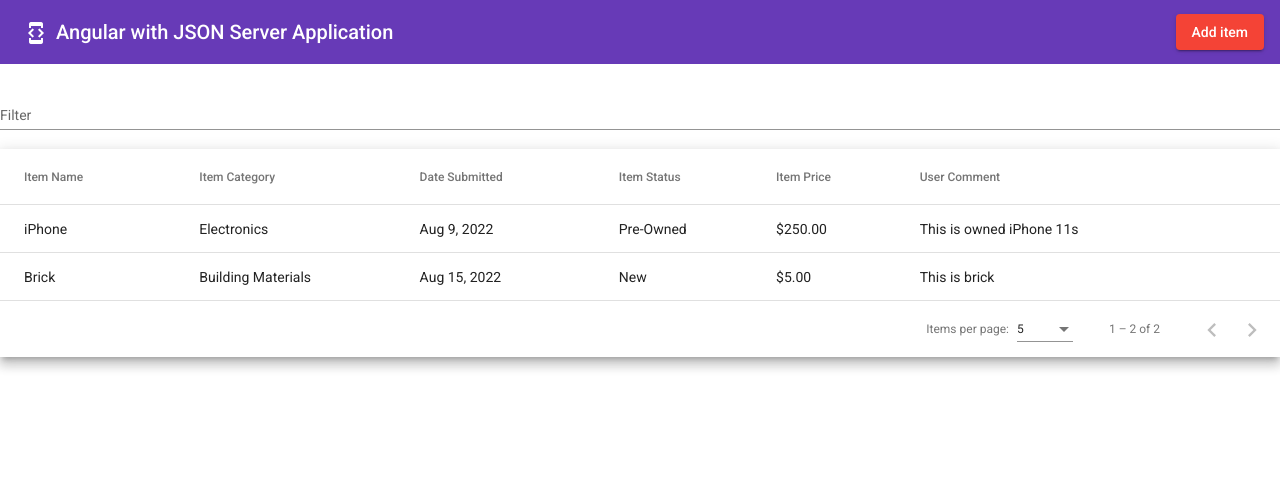
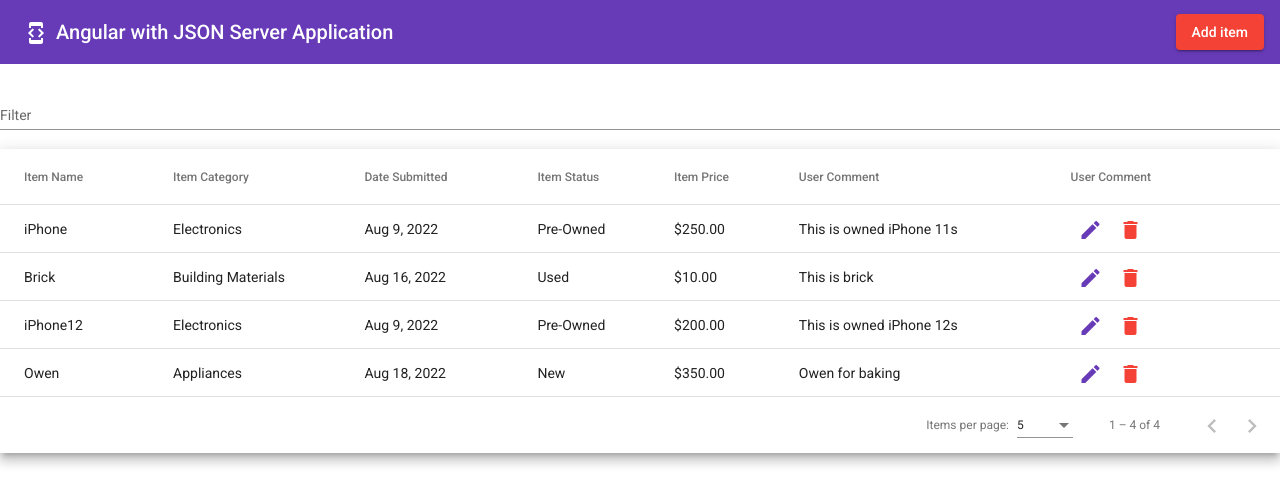
Before and after one commit to andriisavchuk/angular-crud-jsonserver, an Angular app: page / in a window 1280 px wide. Shown: the top 504 px of the page. Built offline with nearby package versions, Linux system fonts and the light colour scheme; data requests are answered from the project's data file.

Commit message:
added edit functionality

```diff
--- a/db.json
+++ b/db.json
@@ -12,21 +12,29 @@
     {
       "itemName": "Brick",
       "itemCategory": "Building Materials",
-      "dateSubmitted": "2022-08-15T04:00:00.000Z",
-      "itemStatus": "New",
-      "itemPrice": 5,
+      "dateSubmitted": "2022-08-16T04:00:00.000Z",
+      "itemStatus": "Used",
+      "itemPrice": 10,
       "userComment": "This is brick",
       "id": 2
+    },
+    {
+      "itemName": "iPhone12",
+      "itemCategory": "Electronics",
+      "dateSubmitted": "2022-08-09T04:00:00.000Z",
+      "itemStatus": "Pre-Owned",
+      "itemPrice": 200,
+      "userComment": "This is owned iPhone 12s",
+      "id": 3
+    },
+    {
+      "itemName": "Owen",
+      "itemCategory": "Appliances",
+      "dateSubmitted": "2022-08-18T04:00:00.000Z",
+      "itemStatus": "New",
+      "itemPrice": 350,
+      "userComment": "Owen for baking",
+      "id": 4
     }
-  ],
-  "comments": [
-    {
-      "id": 1,
-      "body": "some comment",
-      "postId": 1
-    }
-  ],
-  "profile": {
-    "name": "typicode"
-  }
+  ]
 }
--- a/src/app/add-item-dialog/add-item-dialog.component.ts
+++ /dev/null
@@ -1,59 +0,0 @@
-import { Component, OnInit } from '@angular/core';
-import { FormGroup, FormBuilder, Validators } from '@angular/forms';
-import { ApiService } from '../services/api.service';
-import {MatDialogRef} from "@angular/material/dialog";
-
-@Component({
-  selector: 'app-add-item-dialog',
-  templateUrl: './add-item-dialog.component.html',
-  styleUrls: ['./add-item-dialog.component.css'],
-})
-export class AddItemDialogComponent implements OnInit {
-  itemForm!: FormGroup;
-
-  itemsCategory = [
-    { category: 'Appliances' },
-    { category: 'Electronics' },
-    { category: 'Electrical' },
-    { category: 'Building Materials' },
-  ];
-
-  itemStatuses: string[] = ['New', 'Pre-Owned', 'Used'];
-  selectedStatus: string = '';
-
-  constructor(
-    private formBuilder: FormBuilder,
-    private api: ApiService,
-    private dialogRef: MatDialogRef<AddItemDialogComponent>
-  ) {}
-
-  ngOnInit(): void {
-    this.itemForm = this.formBuilder.group({
-      itemName: ['', Validators.required],
-      itemCategory: ['', Validators.required],
-      dateSubmitted: ['', Validators.required],
-      itemStatus: ['', Validators.required],
-      itemPrice: ['', Validators.required],
-      userComment: ['', Validators.required],
-    });
-
-    this.itemForm.get('itemStatus')?.valueChanges.subscribe((value) => {
-      this.selectedStatus = value;
-    });
-  }
-
-  saveItem() {
-    if (this.itemForm.valid) {
-      this.api.addItemToList(this.itemForm.value).subscribe({
-        next: (res) => {
-          alert('Item is added to the Data Base');
-          this.itemForm.reset();
-          this.dialogRef.close('saved');
-        },
-        error: () => {
-          alert('Error while adding the item to the Data Base');
-        },
-      });
-    }
-  }
-}
--- a/src/app/app.component.html
+++ b/src/app/app.component.html
@@ -8,7 +8,7 @@
   <span class="example-spacer"></span>
 
   <button
-    (click)="openAddItemDialog()"
+    (click)="openDialog()"
     mat-raised-button
     color="warn"
     aria-label="Add Item"
@@ -68,6 +68,20 @@
         <td mat-cell *matCellDef="let row">{{ row.userComment }}</td>
       </ng-container>
 
+      <!-- Action Column -->
+      <ng-container matColumnDef="action">
+        <th mat-header-cell *matHeaderCellDef mat-sort-header>User Comment</th>
+        <td mat-cell *matCellDef="let row">
+          <button mat-icon-button (click)="editItem(row)" color="primary">
+            <mat-icon>edit</mat-icon>
+          </button>
+
+          <button mat-icon-button color="warn">
+            <mat-icon>delete</mat-icon>
+          </button>
+        </td>
+      </ng-container>
+
       <tr mat-header-row *matHeaderRowDef="displayedColumns"></tr>
       <tr mat-row *matRowDef="let row; columns: displayedColumns"></tr>
 
--- a/src/app/app.component.ts
+++ b/src/app/app.component.ts
@@ -1,6 +1,6 @@
-import { Component, OnInit, ViewChild } from '@angular/core';
+import { Component, Inject, OnInit, ViewChild } from '@angular/core';
 import { MatDialog, MAT_DIALOG_DATA } from '@angular/material/dialog';
-import { AddItemDialogComponent } from './add-item-dialog/add-item-dialog.component';
+import { DialogComponent } from './dialog/dialog.component';
 import { ApiService } from './services/api.service';
 import { MatPaginator } from '@angular/material/paginator';
 import { MatSort } from '@angular/material/sort';
@@ -19,6 +19,7 @@ export class AppComponent implements OnInit {
     'itemStatus',
     'itemPrice',
     'userComment',
+    'action',
   ];
   dataSource!: MatTableDataSource<any>;
 
@@ -31,13 +32,15 @@ export class AppComponent implements OnInit {
     this.getAllItems();
   }
 
-  openAddItemDialog() {
-    const dialogRef = this.dialog.open(AddItemDialogComponent, {
+  openDialog() {
+    const dialogRef = this.dialog.open(DialogComponent, {
       width: '50%',
     });
 
     dialogRef.afterClosed().subscribe((result) => {
-      console.log(`Dialog result: ${result}`);
+      if (result === 'saved') {
+        this.getAllItems();
+      }
     });
   }
 
@@ -47,7 +50,7 @@ export class AppComponent implements OnInit {
         console.log(res);
         this.dataSource = new MatTableDataSource<any>(res);
         this.dataSource.paginator = this.paginator;
-        this.dataSource.sort = this.sort
+        this.dataSource.sort = this.sort;
       },
       error: (err) => {
         alert('Error while fetching the Items for Data Base');
@@ -63,4 +66,17 @@ export class AppComponent implements OnInit {
       this.dataSource.paginator.firstPage();
     }
   }
+
+  editItem(row: any) {
+    const dialogRef = this.dialog.open(DialogComponent, {
+      width: '50%',
+      data: row,
+    });
+
+    dialogRef.afterClosed().subscribe((result) => {
+      if (result === 'updated') {
+        this.getAllItems();
+      }
+    });
+  }
 }
--- a/src/app/add-item-dialog/add-item-dialog.component.html
+++ b/src/app/dialog/dialog.component.html
@@ -74,5 +74,5 @@
 
 <div mat-dialog-actions [align]="'end'">
   <button mat-raised-button color="warn" mat-dialog-close>Close</button>
-  <button mat-raised-button color="primary" (click)="saveItem()">Save</button>
+  <button mat-raised-button color="primary" (click)="saveItem()">{{ actionButton }}</button>
 </div>
--- /dev/null
+++ b/src/app/dialog/dialog.component.ts
@@ -0,0 +1,92 @@
+import { Component, Inject, OnInit } from '@angular/core';
+import { FormGroup, FormBuilder, Validators } from '@angular/forms';
+import { ApiService } from '../services/api.service';
+import { MAT_DIALOG_DATA, MatDialogRef } from '@angular/material/dialog';
+
+@Component({
+  selector: 'app-dialog',
+  templateUrl: './dialog.component.html',
+  styleUrls: ['./dialog.component.css'],
+})
+export class DialogComponent implements OnInit {
+  itemForm!: FormGroup;
+
+  itemsCategory = [
+    { category: 'Appliances' },
+    { category: 'Electronics' },
+    { category: 'Electrical' },
+    { category: 'Building Materials' },
+  ];
+
+  itemStatuses: string[] = ['New', 'Pre-Owned', 'Used'];
+  selectedStatus: string = '';
+  actionButton: string = 'Save';
+
+  constructor(
+    private formBuilder: FormBuilder,
+    private api: ApiService,
+    private dialogRef: MatDialogRef<DialogComponent>,
+    @Inject(MAT_DIALOG_DATA) public editData: any
+  ) {}
+
+  ngOnInit(): void {
+    this.itemForm = this.formBuilder.group({
+      itemName: ['', Validators.required],
+      itemCategory: ['', Validators.required],
+      dateSubmitted: ['', Validators.required],
+      itemStatus: ['', Validators.required],
+      itemPrice: ['', Validators.required],
+      userComment: ['', Validators.required],
+    });
+
+    this.itemForm.get('itemStatus')?.valueChanges.subscribe((value) => {
+      this.selectedStatus = value;
+    });
+
+    if (this.editData) {
+      this.itemForm.controls['itemName'].setValue(this.editData.itemName);
+      this.itemForm.controls['itemCategory'].setValue(
+        this.editData.itemCategory
+      );
+      this.itemForm.controls['dateSubmitted'].setValue(
+        this.editData.dateSubmitted
+      );
+      this.itemForm.controls['itemStatus'].setValue(this.editData.itemStatus);
+      this.itemForm.controls['itemPrice'].setValue(this.editData.itemPrice);
+      this.itemForm.controls['userComment'].setValue(this.editData.userComment);
+      this.actionButton = 'Update';
+    }
+  }
+
+  saveItem() {
+    if (!this.editData) {
+      if (this.itemForm.valid) {
+        this.api.addItemToList(this.itemForm.value).subscribe({
+          next: (res) => {
+            alert('Item is added to the Data Base');
+            this.itemForm.reset();
+            this.dialogRef.close('saved');
+          },
+          error: () => {
+            alert('Error while adding the item to the Data Base');
+          },
+        });
+      }
+    } else {
+      this.updateItem(this.itemForm.value, this.editData.id);
+    }
+  }
+
+  updateItem(data: any, id: number) {
+    this.api.updateItemInTheList(data, id).subscribe({
+      next: (res) => {
+        alert('Item is updated');
+        this.itemForm.reset();
+        this.dialogRef.close('updated');
+      },
+      error: () => {
+        alert('Error while editing the item');
+      },
+    });
+  }
+}
--- a/src/app/services/api.service.ts
+++ b/src/app/services/api.service.ts
@@ -14,4 +14,8 @@ export class ApiService {
   getItemsFromList() {
     return this.http.get<any>('http://localhost:3000/itemsList');
   }
+
+  updateItemInTheList(data: any, id: number) {
+    return this.http.put<any>(`http://localhost:3000/itemsList/${id}`, data)
+  }
 }
```
Also changed, not shown: src/app/app.module.ts (+5 -5 lines), src/app/dialog/dialog.component.css (renamed from src/app/add-item-dialog/add-item-dialog.component.css), 1 other file (tests, documents, lock files or other folders).
